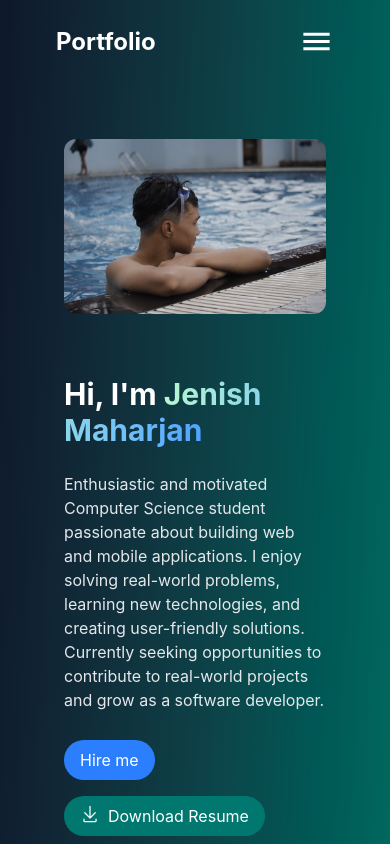
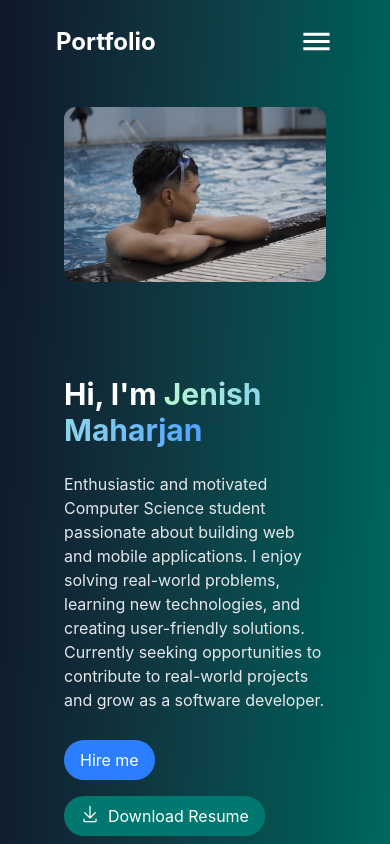
Before and after one commit to Jenish-Mhrzn/Portfolio, a React (Vite) app: page / in a window 390 px wide. Shown: the top 844 px of the page. Built offline with nearby package versions, Linux system fonts and the light colour scheme.

Commit message:
updated hero

```diff
--- a/src/components/Hero.jsx
+++ b/src/components/Hero.jsx
@@ -22,7 +22,7 @@ const Hero = () => {
       <Navbar />
       <div className="flex flex-1 flex-col-reverse  md:flex-row items-center justify-between mt-3 sm:mt-0 p-2 px-6 sm:px-10 lg:px-20 ">
         {/* data-aos="fade-left" */}
-        <div className="space-y-3  basis-[48%] text-left">
+        <div className="sm:space-y-3  basis-[48%] text-left">
           <h1 className=" text-3xl md:text-4xl lg:text-5xl font-bold text-white">
             Hi, I'm{" "}
             <span className="bg-gradient-to-r from-green-200 to-blue-400 text-transparent bg-clip-text">
@@ -53,7 +53,7 @@ const Hero = () => {
             </a>
           </div>
         </div>
-        <div className="mt-9 mb-2 md:mb-0 sm:mt-7 lg:mt-12 basis-[48%]">
+        <div className="mt-1 mb-2 md:mb-0 sm:mt-7 lg:mt-12 basis-[48%]">
           <img src={profile} className="w-full max-w-md mx-auto rounded-xl" />
         </div>
       </div>
```
